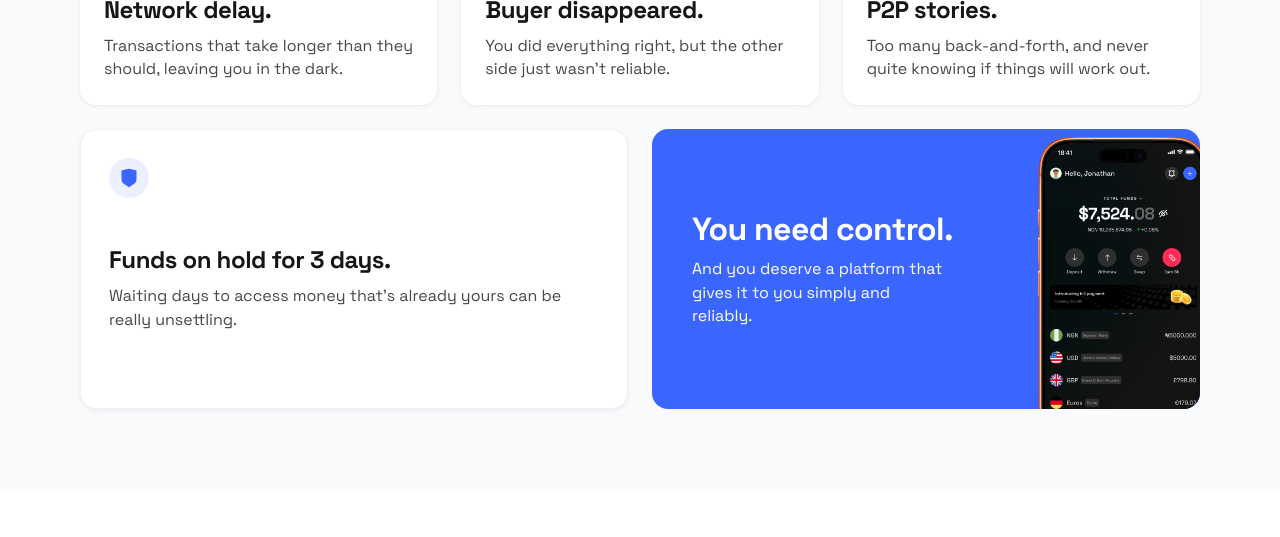
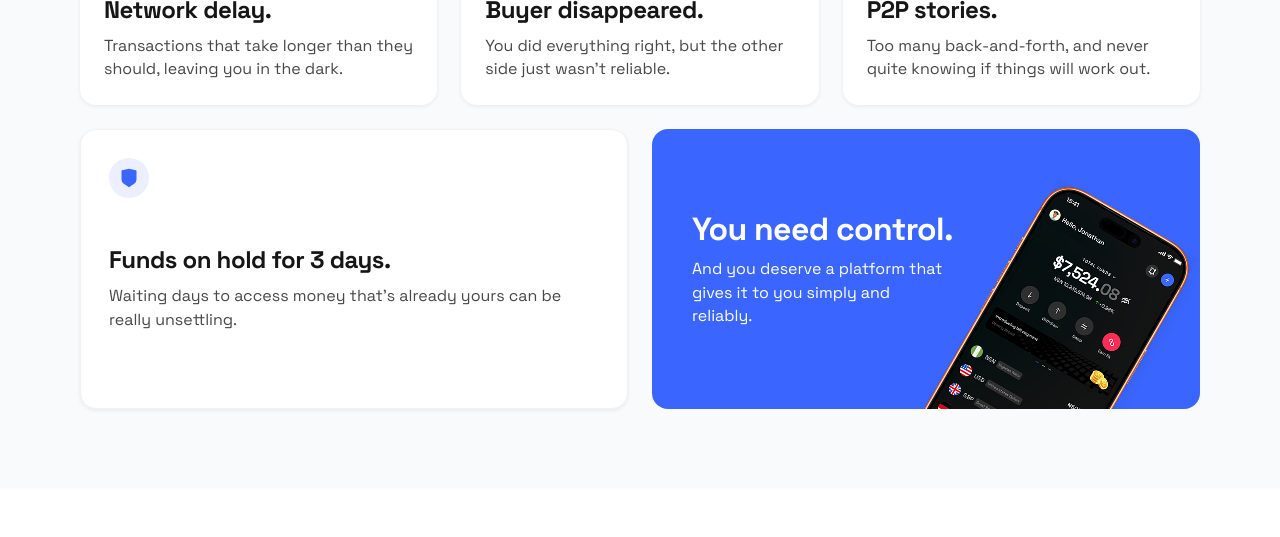
Before and after one commit to Cellerapp/celler-website, a Next.js app: page /landing in a window 1280 px wide. Shown: the part 1340-1877 px from the top of the page. Built offline with nearby package versions, Linux system fonts and the light colour scheme; no server answers.

Commit message:
feat: painpoints.tsx images updated

```diff
--- a/src/app/landing/components/PainPoints.tsx
+++ b/src/app/landing/components/PainPoints.tsx
@@ -212,16 +212,27 @@ export default function PainPoints() {
                 reliably.
               </p>
             </div>
-            {/* Phone — below copy on narrow screens, absolute on mds+ */}
+            {/* Mobile image */}
             <div
-              className="pointer-events-none relative mx-auto mt-2 h-[254px] w-[164px] flex-shrink-0 mds:absolute mds:right-[-8px] mds:top-2 mds:mx-0 mds:mt-0 mds:h-[350px] mds:w-[230px]"
+              className="pointer-events-none relative mx-auto mt-3 h-[256px] w-[190px] flex-shrink-0 mds:hidden"
             >
               <Image
-                src="/landing/figma-pain-phone.png"
+                src="/landing/you-need-control-mobile.png"
                 alt="Celler app"
                 fill
-                sizes="230px"
-              className="object-contain object-right-top"
+                sizes="190px"
+                className="object-contain object-top"
+              />
+            </div>
+
+            {/* Desktop image */}
+            <div className="pointer-events-none absolute bottom-0 right-0 hidden h-[235px] w-[325px] mds:block">
+              <Image
+                src="/landing/you-need-control.png"
+                alt="Celler app"
+                fill
+                sizes="325px"
+                className="object-contain object-right-bottom"
               />
             </div>
           </motion.div>
```
Also changed, not shown: public/landing/you-need-control-mobile.png (added), public/landing/you-need-control.png (added).
